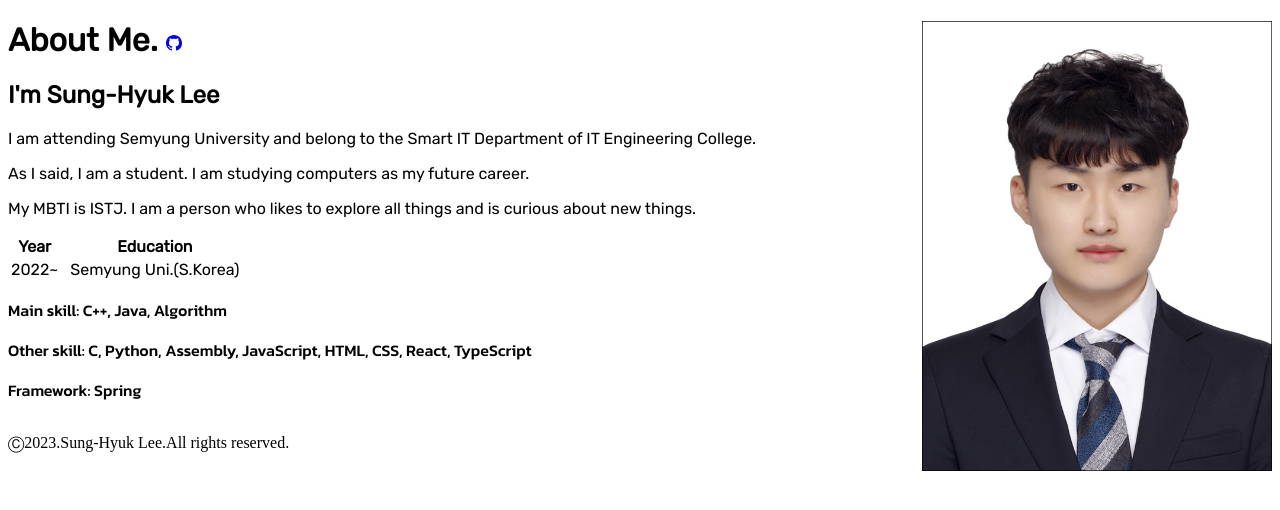
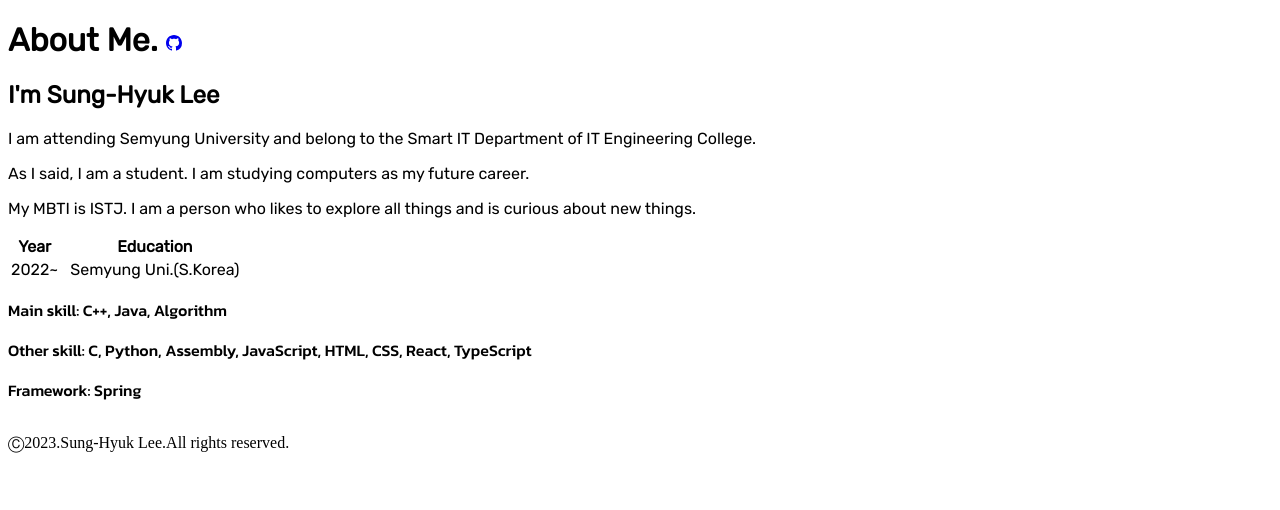
Before and after one commit to proleesh/proleesh.github.io, a plain HTML site: page index.html in a window 1280 px wide. Drawn offline with Linux system fonts and the light colour scheme.

Commit message:
update README.md

```diff
--- a/index.html
+++ b/index.html
@@ -19,13 +19,6 @@
   </head>
   <body>
     <div>
-      <img
-        style="float: right; width: 350px; height: 450px"
-        loading="lazy"
-        src="img/me.jpeg"
-        alt="Me"
-      />
-
       <h1 style="font-family: 'Rubik', sans-serif">
         About Me.
         <a href="https://github.com/proleesh"
```
Also changed, not shown: img/me.jpeg (deleted).
